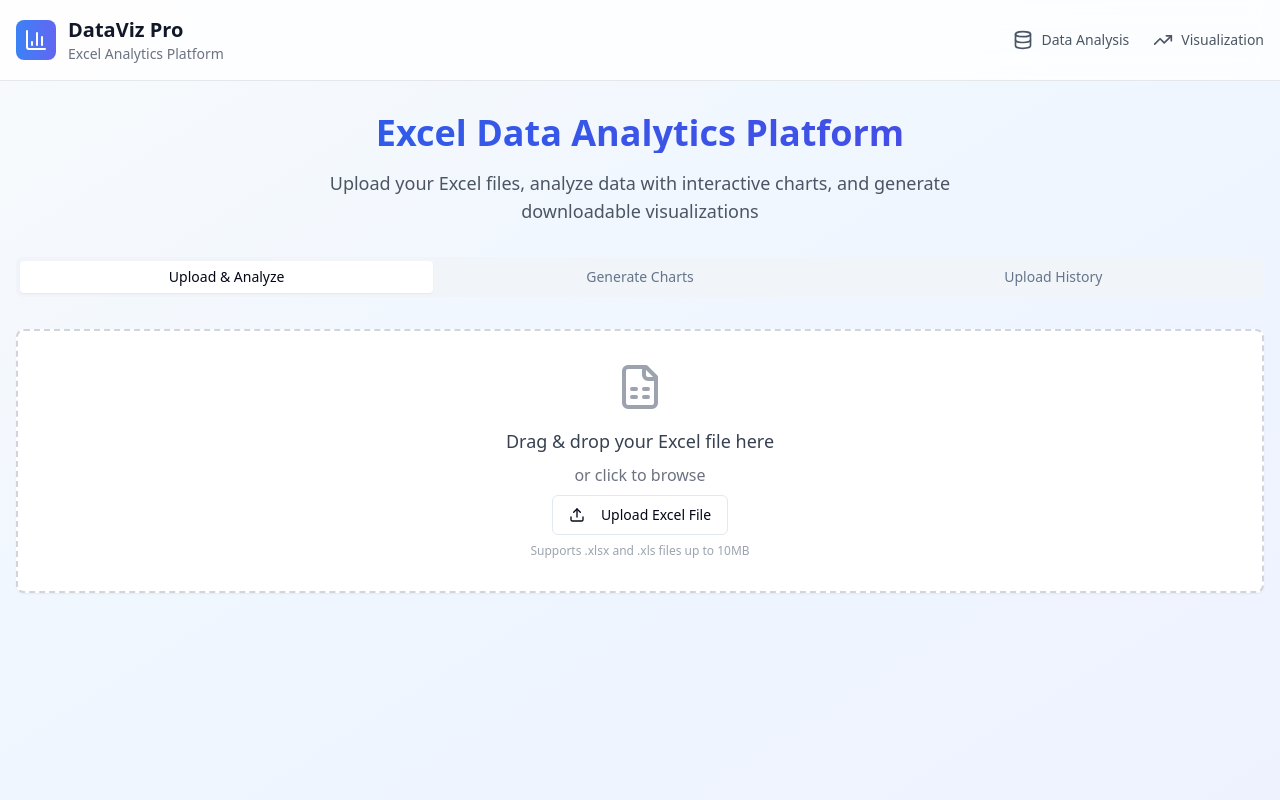
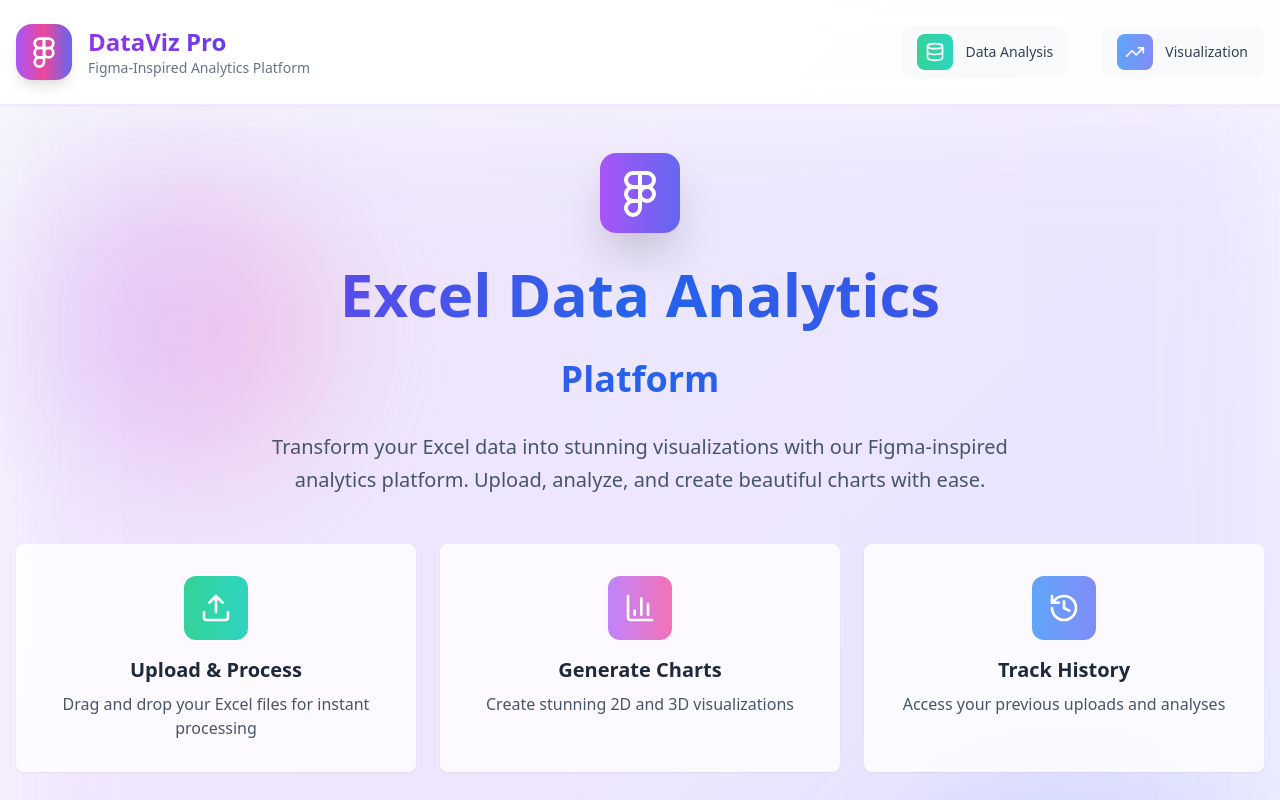
Before and after one commit to Swatiagrawal-151/excel-analysis-lab, a React (Vite) app: page / in a window 1280 px wide. Shown: the top 800 px of the page. Built offline with nearby package versions, Linux system fonts and the light colour scheme.

Commit message:
Add Figma design integration
Integrate Figma designs to enhance the platform's visual appeal and user experience.

```diff
--- a/src/components/Header.tsx
+++ b/src/components/Header.tsx
@@ -1,30 +1,36 @@
 
 import React from 'react';
-import { BarChart3, Database, TrendingUp } from 'lucide-react';
+import { BarChart3, Database, TrendingUp, Figma } from 'lucide-react';
 
 export const Header = () => {
   return (
-    <header className="bg-white/80 backdrop-blur-md border-b border-gray-200 sticky top-0 z-50">
-      <div className="container mx-auto px-4 py-4">
+    <header className="bg-white/90 backdrop-blur-md border-b border-purple-100 sticky top-0 z-50 shadow-sm">
+      <div className="container mx-auto px-4 py-6">
         <div className="flex items-center justify-between">
-          <div className="flex items-center space-x-3">
-            <div className="p-2 bg-gradient-to-r from-blue-500 to-indigo-500 rounded-lg">
-              <BarChart3 className="h-6 w-6 text-white" />
+          <div className="flex items-center space-x-4">
+            <div className="p-3 bg-gradient-to-r from-purple-500 via-pink-500 to-indigo-500 rounded-2xl shadow-lg">
+              <Figma className="h-8 w-8 text-white" />
             </div>
             <div>
-              <h1 className="text-xl font-bold text-gray-900">DataViz Pro</h1>
-              <p className="text-sm text-gray-500">Excel Analytics Platform</p>
+              <h1 className="text-2xl font-bold bg-gradient-to-r from-purple-600 to-indigo-600 bg-clip-text text-transparent">
+                DataViz Pro
+              </h1>
+              <p className="text-sm text-slate-500 font-medium">Figma-Inspired Analytics Platform</p>
             </div>
           </div>
 
-          <div className="flex items-center space-x-6">
-            <div className="flex items-center space-x-2 text-gray-600">
-              <Database className="h-5 w-5" />
-              <span className="text-sm font-medium">Data Analysis</span>
+          <div className="flex items-center space-x-8">
+            <div className="flex items-center space-x-3 bg-slate-50 px-4 py-2 rounded-xl">
+              <div className="p-2 bg-gradient-to-r from-emerald-400 to-teal-400 rounded-lg">
+                <Database className="h-5 w-5 text-white" />
+              </div>
+              <span className="text-sm font-medium text-slate-700">Data Analysis</span>
             </div>
-            <div className="flex items-center space-x-2 text-gray-600">
-              <TrendingUp className="h-5 w-5" />
-              <span className="text-sm font-medium">Visualization</span>
+            <div className="flex items-center space-x-3 bg-slate-50 px-4 py-2 rounded-xl">
+              <div className="p-2 bg-gradient-to-r from-blue-400 to-indigo-400 rounded-lg">
+                <TrendingUp className="h-5 w-5 text-white" />
+              </div>
+              <span className="text-sm font-medium text-slate-700">Visualization</span>
             </div>
           </div>
         </div>
--- a/src/pages/Index.tsx
+++ b/src/pages/Index.tsx
@@ -6,6 +6,8 @@ import { ChartGenerator } from '@/components/ChartGenerator';
 import { UploadHistory } from '@/components/UploadHistory';
 import { Header } from '@/components/Header';
 import { Tabs, TabsContent, TabsList, TabsTrigger } from '@/components/ui/tabs';
+import { Card, CardContent } from '@/components/ui/card';
+import { Figma, BarChart3, Upload, History } from 'lucide-react';
 
 export interface ExcelData {
   fileName: string;
@@ -29,55 +31,129 @@ const Index = () => {
   };
 
   return (
-    <div className="min-h-screen bg-gradient-to-br from-slate-50 via-blue-50 to-indigo-50">
+    <div className="min-h-screen bg-gradient-to-br from-slate-50 via-purple-50 to-indigo-50">
       <Header />
 
-      <main className="container mx-auto px-4 py-8">
-        <div className="mb-8 text-center">
-          <h1 className="text-4xl font-bold bg-gradient-to-r from-blue-600 to-indigo-600 bg-clip-text text-transparent mb-4">
-            Excel Data Analytics Platform
+      {/* Hero Section with Figma-inspired design */}
+      <div className="relative overflow-hidden">
+        <div className="absolute inset-0 bg-gradient-to-r from-purple-500/10 to-indigo-500/10 blur-3xl" />
+        <div className="absolute top-20 left-10 w-72 h-72 bg-gradient-to-r from-purple-400 to-pink-400 rounded-full opacity-20 blur-3xl animate-pulse" />
+        <div className="absolute bottom-20 right-10 w-96 h-96 bg-gradient-to-r from-blue-400 to-indigo-400 rounded-full opacity-15 blur-3xl animate-pulse" />
+
+        <main className="relative container mx-auto px-4 py-12">
+          <div className="mb-12 text-center">
+            <div className="flex items-center justify-center mb-6">
+              <div className="p-4 bg-gradient-to-r from-purple-500 to-indigo-500 rounded-2xl shadow-2xl">
+                <Figma className="h-12 w-12 text-white" />
+              </div>
+            </div>
+            <h1 className="text-6xl font-bold bg-gradient-to-r from-purple-600 via-blue-600 to-indigo-600 bg-clip-text text-transparent mb-6 leading-tight">
+              Excel Data Analytics
+              <br />
+              <span className="text-4xl">Platform</span>
             </h1>
-          <p className="text-lg text-gray-600 max-w-2xl mx-auto">
-            Upload your Excel files, analyze data with interactive charts, and generate downloadable visualizations
+            <p className="text-xl text-slate-600 max-w-3xl mx-auto leading-relaxed">
+              Transform your Excel data into stunning visualizations with our Figma-inspired analytics platform.
+              Upload, analyze, and create beautiful charts with ease.
             </p>
           </div>
 
+          {/* Figma-style floating cards */}
+          <div className="grid grid-cols-1 md:grid-cols-3 gap-6 mb-12">
+            <Card className="group hover:shadow-2xl transition-all duration-300 border-0 bg-white/80 backdrop-blur-sm hover:-translate-y-2">
+              <CardContent className="p-8 text-center">
+                <div className="p-4 bg-gradient-to-r from-emerald-400 to-teal-400 rounded-xl w-fit mx-auto mb-4 group-hover:scale-110 transition-transform duration-300">
+                  <Upload className="h-8 w-8 text-white" />
+                </div>
+                <h3 className="text-xl font-semibold text-slate-800 mb-2">Upload & Process</h3>
+                <p className="text-slate-600">Drag and drop your Excel files for instant processing</p>
+              </CardContent>
+            </Card>
+
+            <Card className="group hover:shadow-2xl transition-all duration-300 border-0 bg-white/80 backdrop-blur-sm hover:-translate-y-2">
+              <CardContent className="p-8 text-center">
+                <div className="p-4 bg-gradient-to-r from-purple-400 to-pink-400 rounded-xl w-fit mx-auto mb-4 group-hover:scale-110 transition-transform duration-300">
+                  <BarChart3 className="h-8 w-8 text-white" />
+                </div>
+                <h3 className="text-xl font-semibold text-slate-800 mb-2">Generate Charts</h3>
+                <p className="text-slate-600">Create stunning 2D and 3D visualizations</p>
+              </CardContent>
+            </Card>
+
+            <Card className="group hover:shadow-2xl transition-all duration-300 border-0 bg-white/80 backdrop-blur-sm hover:-translate-y-2">
+              <CardContent className="p-8 text-center">
+                <div className="p-4 bg-gradient-to-r from-blue-400 to-indigo-400 rounded-xl w-fit mx-auto mb-4 group-hover:scale-110 transition-transform duration-300">
+                  <History className="h-8 w-8 text-white" />
+                </div>
+                <h3 className="text-xl font-semibold text-slate-800 mb-2">Track History</h3>
+                <p className="text-slate-600">Access your previous uploads and analyses</p>
+              </CardContent>
+            </Card>
+          </div>
+
+          {/* Main tabs with Figma-inspired design */}
+          <Card className="border-0 bg-white/70 backdrop-blur-md shadow-2xl">
+            <CardContent className="p-8">
               <Tabs defaultValue="upload" className="w-full">
-          <TabsList className="grid w-full grid-cols-3 mb-8">
-            <TabsTrigger value="upload" className="text-sm font-medium">
+                <TabsList className="grid w-full grid-cols-3 mb-8 bg-slate-100/50 p-2 rounded-2xl">
+                  <TabsTrigger
+                    value="upload"
+                    className="text-sm font-medium rounded-xl data-[state=active]:bg-white data-[state=active]:shadow-lg transition-all duration-200"
+                  >
                     Upload & Analyze
                   </TabsTrigger>
-            <TabsTrigger value="charts" className="text-sm font-medium">
+                  <TabsTrigger
+                    value="charts"
+                    className="text-sm font-medium rounded-xl data-[state=active]:bg-white data-[state=active]:shadow-lg transition-all duration-200"
+                  >
                     Generate Charts
                   </TabsTrigger>
-            <TabsTrigger value="history" className="text-sm font-medium">
+                  <TabsTrigger
+                    value="history"
+                    className="text-sm font-medium rounded-xl data-[state=active]:bg-white data-[state=active]:shadow-lg transition-all duration-200"
+                  >
                     Upload History
                   </TabsTrigger>
                 </TabsList>
 
-          <TabsContent value="upload" className="space-y-6">
+                <TabsContent value="upload" className="space-y-8">
                   <FileUpload onFileUploaded={handleFileUploaded} />
-            {currentData && <DataPreview data={currentData} />}
+                  {currentData && (
+                    <div className="animate-fade-in">
+                      <DataPreview data={currentData} />
+                    </div>
+                  )}
                 </TabsContent>
 
                 <TabsContent value="charts">
                   {currentData ? (
+                    <div className="animate-fade-in">
                       <ChartGenerator data={currentData} />
+                    </div>
                   ) : (
-              <div className="text-center py-12">
-                <p className="text-gray-500">Please upload an Excel file first to generate charts</p>
+                    <div className="text-center py-16">
+                      <div className="p-6 bg-gradient-to-r from-slate-100 to-slate-200 rounded-2xl w-fit mx-auto mb-6">
+                        <BarChart3 className="h-16 w-16 text-slate-400 mx-auto" />
+                      </div>
+                      <h3 className="text-xl font-semibold text-slate-700 mb-2">No Data Available</h3>
+                      <p className="text-slate-500">Please upload an Excel file first to generate beautiful charts</p>
                     </div>
                   )}
                 </TabsContent>
 
                 <TabsContent value="history">
+                  <div className="animate-fade-in">
                     <UploadHistory
                       history={uploadHistory}
                       onSelectData={handleSelectFromHistory}
                     />
+                  </div>
                 </TabsContent>
               </Tabs>
+            </CardContent>
+          </Card>
         </main>
+      </div>
     </div>
   );
 };
```
Lines whose indentation alone changed are shown as unchanged.
